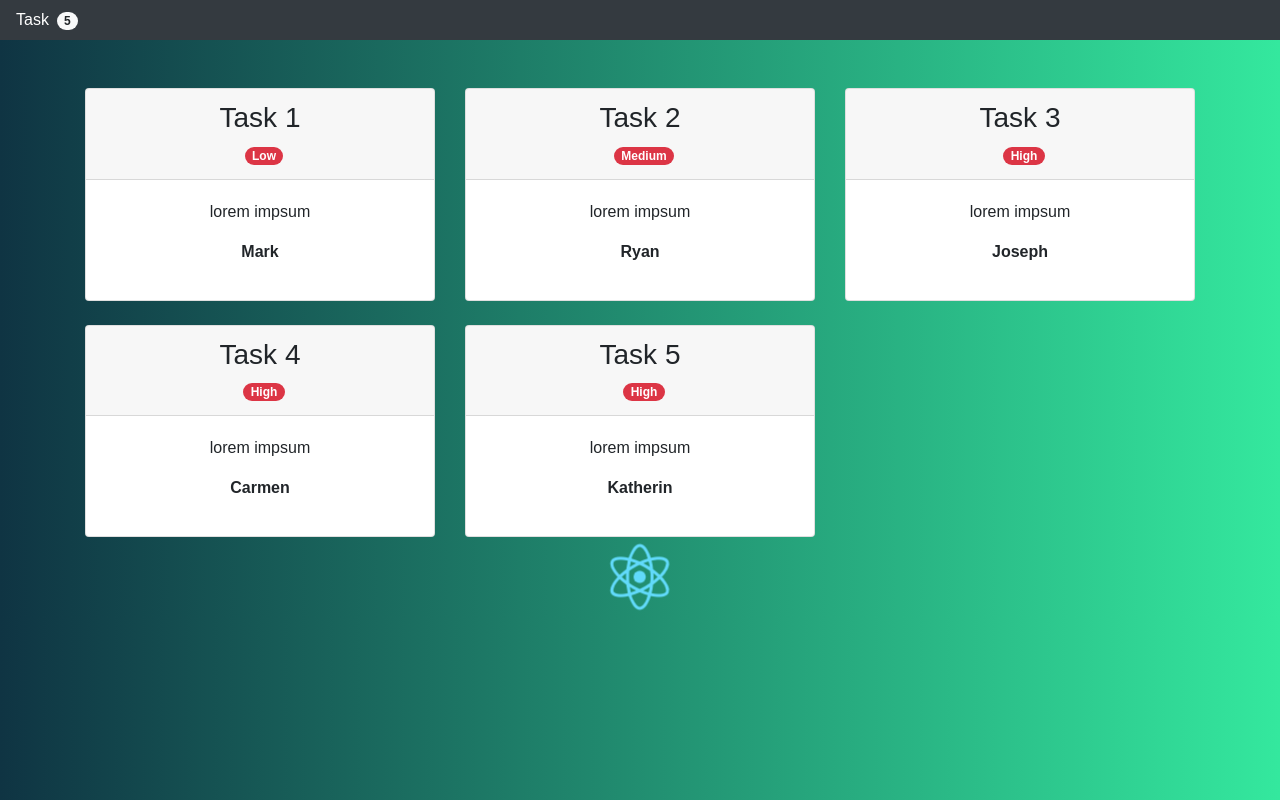
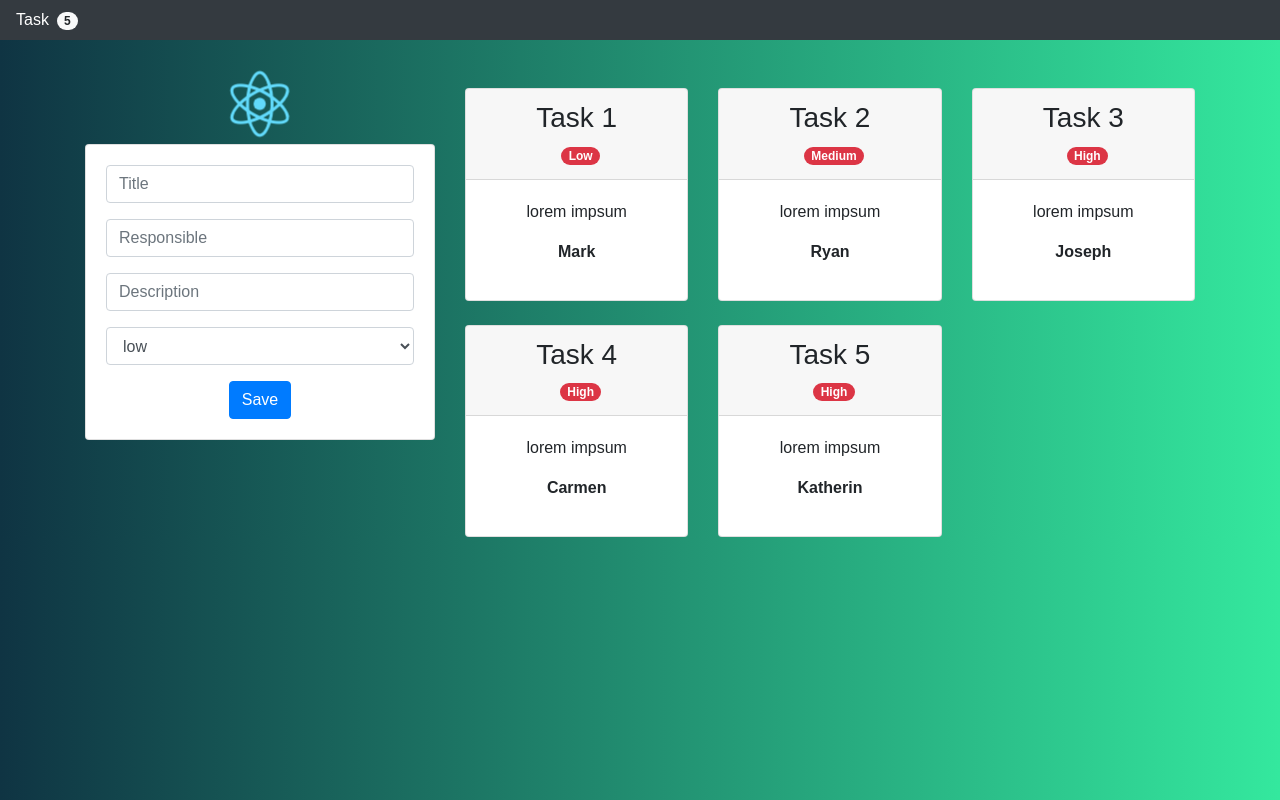
Before and after one commit to yomar-dev/first-app-react, a React (Create React App) app: page / in a window 1280 px wide. Built offline with nearby package versions, Linux system fonts and the light colour scheme.

Commit message:
Mostrando el formulario en la vista principal de nuestra App.

```diff
--- a/src/App.js
+++ b/src/App.js
@@ -3,6 +3,7 @@ import logo from './logo.svg';
 import './App.css';
 
 import { todos } from './todos.json';
+import TodoForm from './components/TodoForm';
 
 class App extends Component {
     constructor(){
@@ -47,11 +48,19 @@ class App extends Component {
 
                 <div className="container">
                     <div className="row mt-4">
-                        { todos }
+                        <div className="col-md-4 text-center">
+                            <img src={logo} className="App-logo" alt="logo" />
+                            <TodoForm></TodoForm>
+                        </div>
+
+                    <div className="col-md-8">
+                        <div className="row">
+                            {todos}
+                        </div>
                     </div>
+                  </div>
                 </div>
 
-                <img src={logo} className="App-logo" alt="logo" />
             </div>
         );
     }
```
